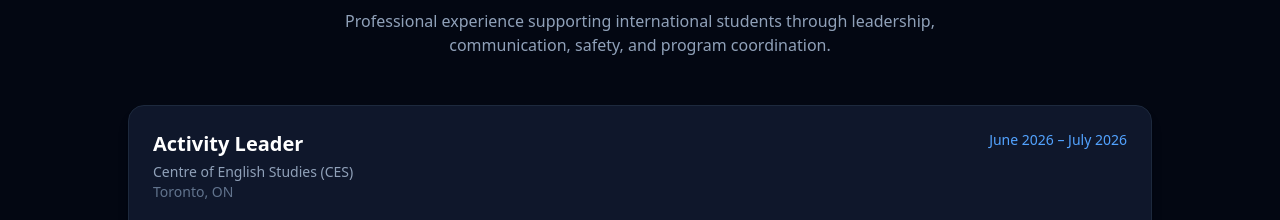
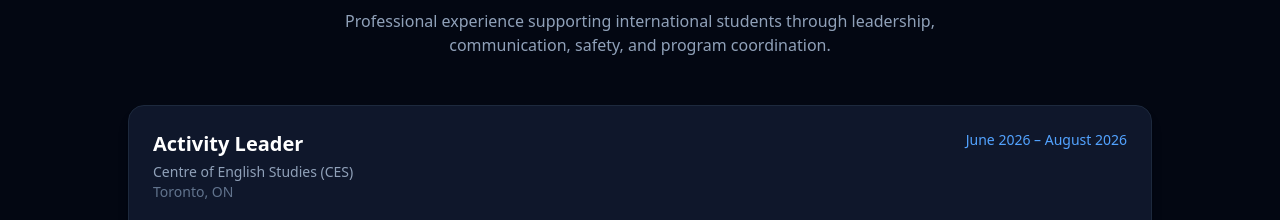
Before and after one commit to danielpope05/Portfolio, a React (Vite) app: page / in a window 1280 px wide. Shown: the part 1400-1620 px from the top of the page. Built offline with nearby package versions, Linux system fonts and the light colour scheme.

Commit message:
august activity leader ending date update

```diff
--- a/src/components/WorkExperience.jsx
+++ b/src/components/WorkExperience.jsx
@@ -4,7 +4,7 @@ export default function WorkExperience() {
       title: "Activity Leader",
       organization: "Centre of English Studies (CES)",
       location: "Toronto, ON",
-      date: "June 2026 – July 2026",
+      date: "June 2026 – August 2026",
       highlights: [
         "Guided and supervised 100+ international students during cultural and recreational activities across Toronto.",
         "Collaborated with 24+ activity leaders and external partners to deliver 25+ activities for over 400 international students.",
```
